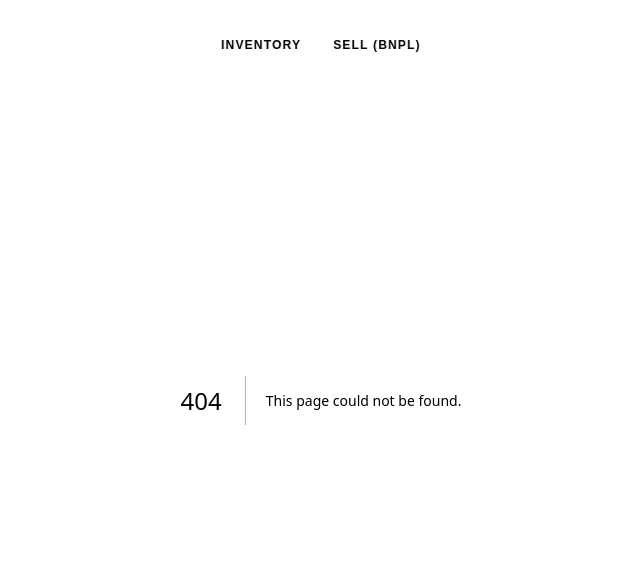
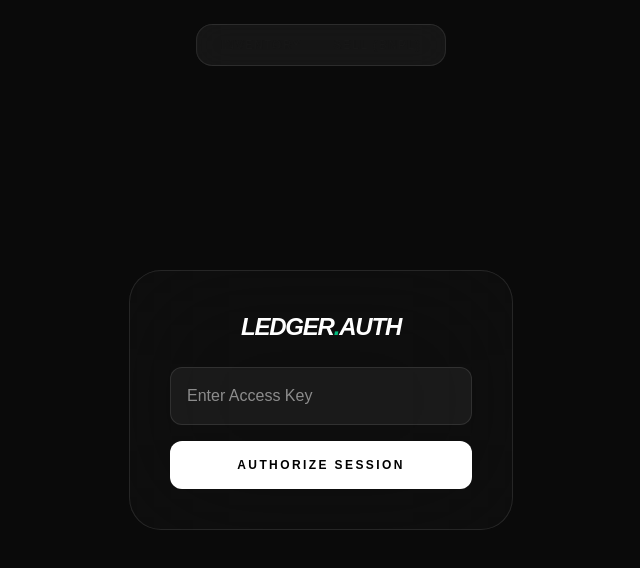
Before and after one commit to baazithh/Ledger-Logic, a Next.js app in the folder ui/: page /login in a window 1280 px wide. Before the commit this address had no page. Shown: the top 568 px of the page, without its empty margins (319-959 px from the left). Built offline with nearby package versions, Linux system fonts and the light colour scheme.

Commit message:
initialized transaction page

```diff
--- /dev/null
+++ b/ui/app/login/page.tsx
@@ -0,0 +1,36 @@
+'use client';
+import { useState } from 'react';
+import { useRouter } from 'next/navigation';
+
+export default function LoginPage() {
+  const [password, setPassword] = useState('');
+  const router = useRouter();
+
+  const handleLogin = (e: React.FormEvent) => {
+    e.preventDefault();
+    if (password === 'admin123') { // Set your password here
+      document.cookie = "ledger_auth=true; path=/";
+      router.push('/inventory');
+    } else {
+      alert("Invalid Access Code");
+    }
+  };
+
+  return (
+    <div className="min-h-screen bg-[#0a0a0a] flex items-center justify-center">
+      <form onSubmit={handleLogin} className="p-10 border border-white/10 rounded-[2rem] bg-white/[0.02] backdrop-blur-3xl w-full max-w-sm text-center">
+        <h1 className="text-2xl font-black italic mb-6 uppercase tracking-tighter text-white">Ledger<span className="text-emerald-500">.</span>Auth</h1>
+        <input
+          type="password"
+          placeholder="Enter Access Key"
+          className="w-full bg-white/5 border border-white/10 rounded-xl p-4 text-white outline-none focus:border-emerald-500 mb-4 transition-all"
+          value={password}
+          onChange={(e) => setPassword(e.target.value)}
+        />
+        <button className="w-full bg-white text-black font-black py-4 rounded-xl uppercase text-xs tracking-[0.2em] hover:bg-emerald-500 hover:text-white transition-all">
+          Authorize Session
+        </button>
+      </form>
+    </div>
+  );
+}
--- /dev/null
+++ b/ui/middleware.ts
@@ -0,0 +1,21 @@
+import { NextResponse } from 'next/server';
+import type { NextRequest } from 'next/server';
+
+export function middleware(request: NextRequest) {
+  const authCookie = request.cookies.get('ledger_auth');
+  const isLoginPage = request.nextUrl.pathname === '/login';
+
+  if (!authCookie && !isLoginPage) {
+    return NextResponse.redirect(new URL('/login', request.url));
+  }
+
+  if (authCookie && isLoginPage) {
+    return NextResponse.redirect(new URL('/inventory', request.url));
+  }
+
+  return NextResponse.next();
+}
+
+export const config = {
+  matcher: ['/((?!api|_next/static|_next/image|favicon.ico).*)'],
+};
```
Also changed, not shown: ui/app/transactions/page.tsx (added).
